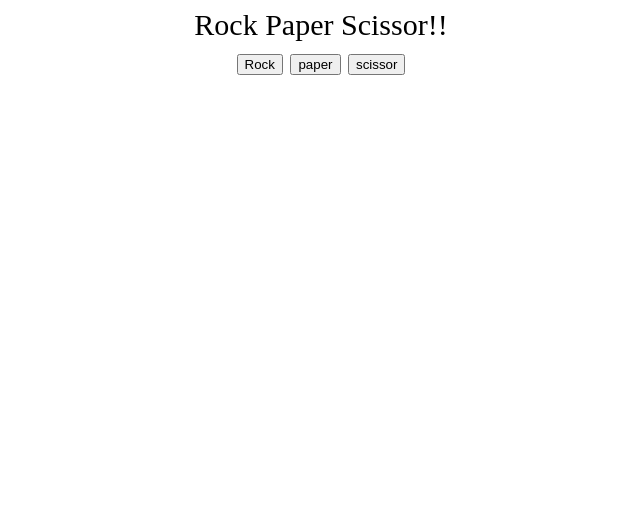
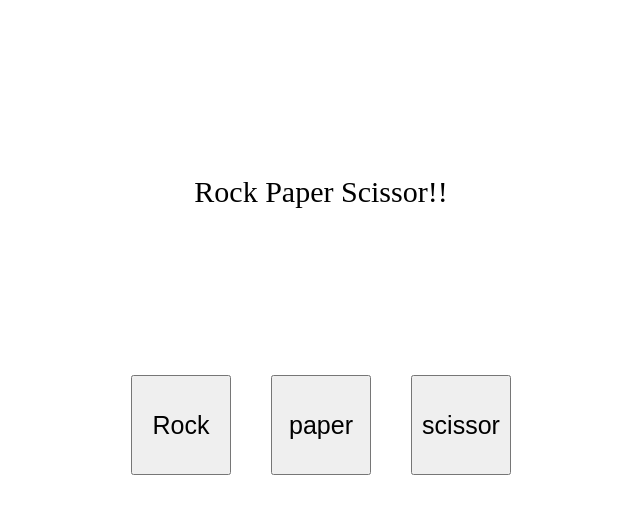
Before and after one commit to drspchoi/rockpaperscissor, a plain HTML site: page index.html in a window 1280 px wide. Shown: the whole page, without its empty margins (319-959 px from the left). Drawn offline with Linux system fonts and the light colour scheme.

Commit message:
UPDATE style change. Need to change display better

```diff
--- a/index.html
+++ b/index.html
@@ -3,23 +3,15 @@
     <head>
         <meta charset="UTF-8">
         <title>Rock paper scissor</title>
-        <style>
-            div {font-size: 30px;
-                text-align: center;
-                margin: auto}
-            .container {display: flex;
-            align-items: center}
-        </style>
+        <link rel="stylesheet" href="./style.css">
     </head>
     <body>
         <script defer src="./java.js"></script>
-        <div>Rock Paper Scissor!!</div>
+        <div class="title">Rock Paper Scissor!!</div>
         <div class="container">
-            <div>
             <button id="rock">Rock</button>
             <button id="paper">paper</button>
             <button id="scissor">scissor</button>
-            </div>
         </div>
         <div class="result"></div>
 
--- /dev/null
+++ b/style.css
@@ -0,0 +1,27 @@
+html, body {
+    height:100%;
+}
+
+body {
+    display: flex;
+    flex-direction: column;
+    justify-content: space-evenly;
+    align-items: center;
+}
+
+.title, .result{
+    font-size: 30px;
+}
+
+.container {
+    display: flex;
+    flex-direction: row;
+    justify-content: space-evenly;
+    gap:40px;
+}
+
+button {
+    width: 100px;
+    height: 100px;
+    font-size: 25px;
+}
```
